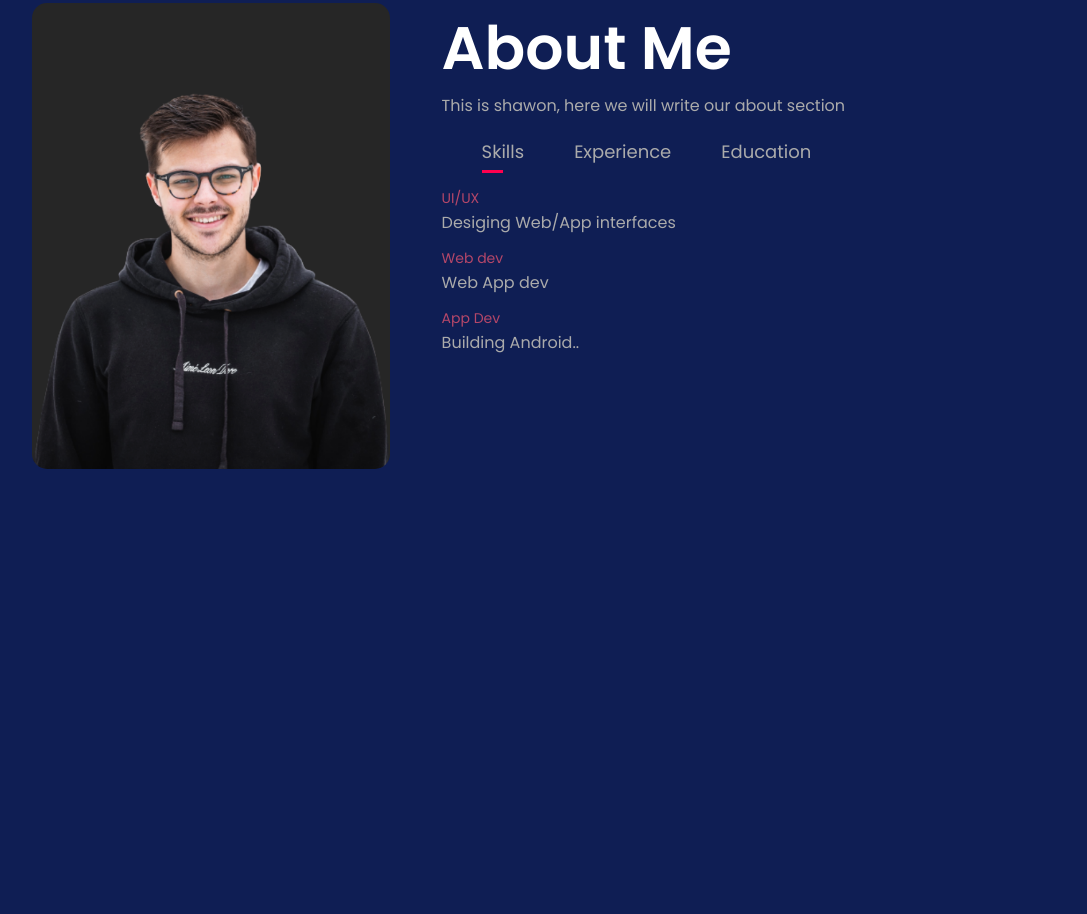
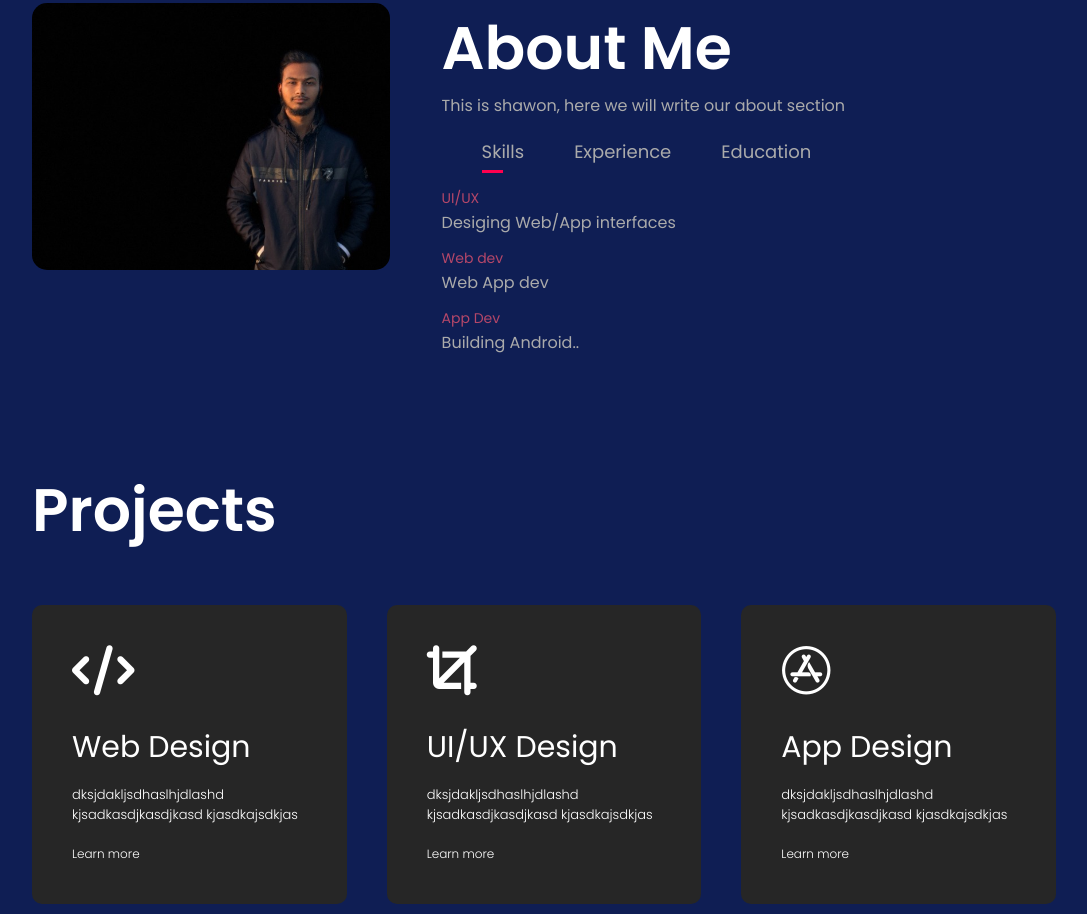
Before and after one commit to shawon-majid/portfolio, a plain HTML site: page index.html in a window 1280 px wide. Shown: the part 887-1801 px from the top of the page, without its empty margins (96-1183 px from the left). Before the commit the page ends 1453 px from the top, so only its background shows below. Drawn offline with Linux system fonts and the light colour scheme.

Commit message:
added projects skeleton

```diff
--- a/index.html
+++ b/index.html
@@ -11,6 +11,8 @@
     <link
         href="https://fonts.googleapis.com/css2?family=Poppins:ital,wght@0,100;0,200;0,300;0,400;0,600;0,700;0,800;0,900;1,100;1,200;1,300;1,400;1,500;1,600;1,700;1,800;1,900&display=swap"
         rel="stylesheet">
+
+    <script src="https://kit.fontawesome.com/cd1e44ef74.js" crossorigin="anonymous"></script>
 </head>
 
 <body>
@@ -40,7 +42,7 @@
         <div class="container">
             <div class="row">
                 <div class="about-col-1">
-                    <img src="images/user.png" alt="user image">
+                    <img src="images/user2.jpg" alt="user image">
                 </div>
 
                 <div class="about-col-2">
@@ -83,6 +85,33 @@
 
     <!-- ---------------------projects---------------- -->
 
+    <div id="projects">
+        <div class="container">
+            <h1 class="sub-title">Projects</h1>
+            <div class="projects-list">
+                <div>
+                    <i class="fa-solid fa-code"></i>
+                    <h2>Web Design</h2>
+                    <p>dksjdakljsdhaslhjdlashd kjsadkasdjkasdjkasd kjasdkajsdkjas </p>
+                    <a href="#">Learn more</a>
+                </div>
+
+                <div>
+                    <i class="fa-solid fa-crop"></i>
+                    <h2>UI/UX Design</h2>
+                    <p>dksjdakljsdhaslhjdlashd kjsadkasdjkasdjkasd kjasdkajsdkjas </p>
+                    <a href="#">Learn more</a>
+                </div>
+                <div>
+                    <i class="fa-brands fa-app-store"></i>
+                    <h2>App Design</h2>
+                    <p>dksjdakljsdhaslhjdlashd kjsadkasdjkasdjkasd kjasdkajsdkjas </p>
+                    <a href="#">Learn more</a>
+                </div>
+            </div>
+        </div>
+    </div>
+
     <script src="index.js"></script>
 </body>
 
--- a/style.css
+++ b/style.css
@@ -163,3 +163,49 @@ nav ul li a:hover::after {
 .tab-contents.active-tab {
     display: block;
 }
+
+/* --------------------projects-------------------- */
+
+.projects {
+    padding: 30px 0;
+}
+
+.projects-list {
+    display: grid;
+    grid-template-columns: repeat(auto-fit, minmax(250px, 1fr));
+    gap: 40px;
+    margin-top: 50px;
+}
+
+.projects-list div {
+    background: #262626;
+    padding: 40px;
+    font-size: 13px;
+    font-weight: 300;
+    border-radius: 10px;
+    transition: background 0.5s, transform 0.5s;
+}
+
+.projects-list div i {
+    font-size: 50px;
+    margin-bottom: 30px;
+}
+
+.projects-list div h2 {
+    font-size: 30px;
+    font-weight: 500;
+    margin-bottom: 15px;
+}
+
+.projects-list div a {
+    text-decoration: none;
+    color: white;
+    font-size: 12px;
+    margin-top: 20px;
+    display: inline-block;
+}
+
+.projects-list div:hover {
+    background: #ff004f;
+    transform: translateY(-10px);
+}
```
Also changed, not shown: images/user2.jpg (added), 1 other file.
